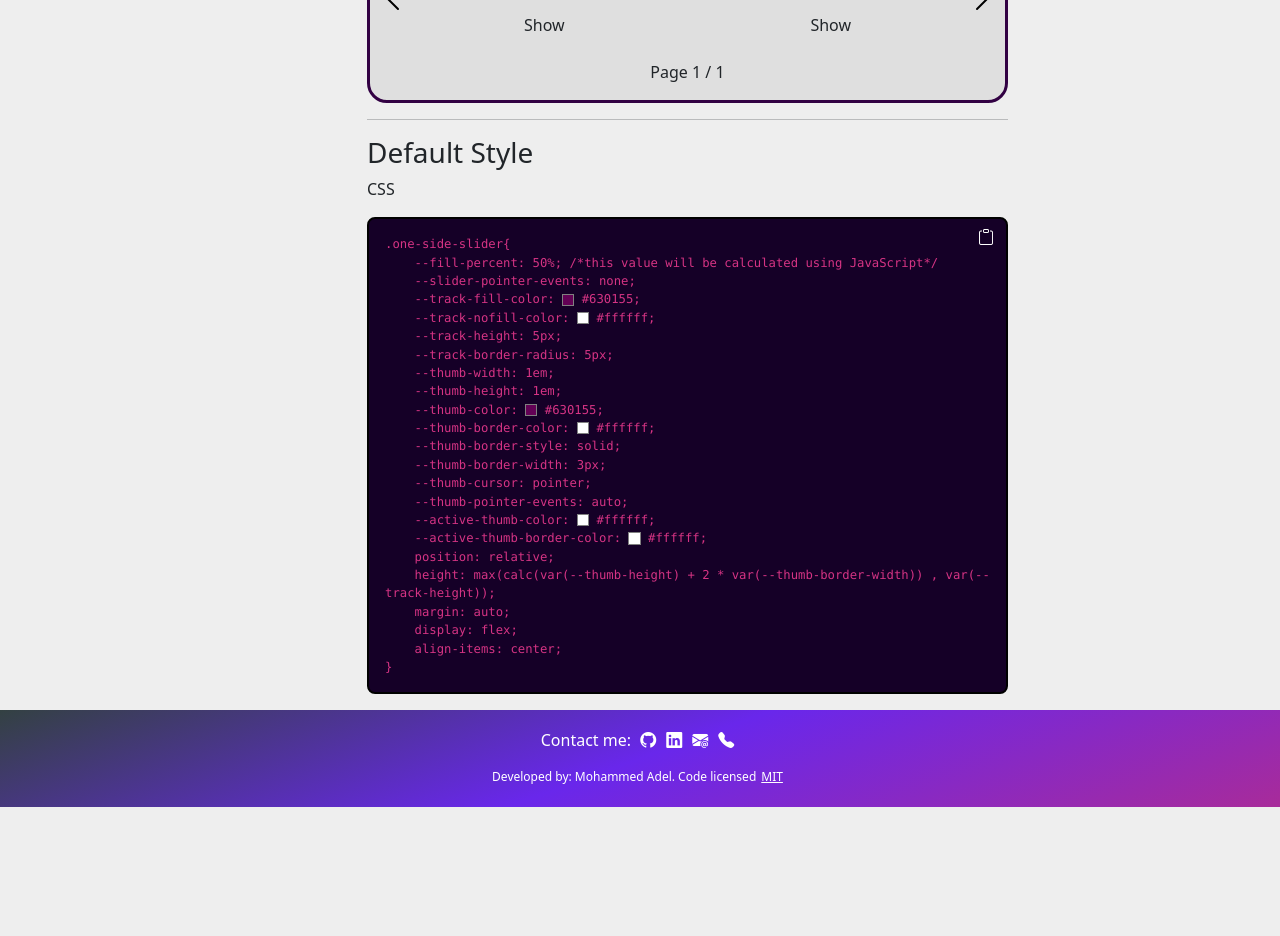
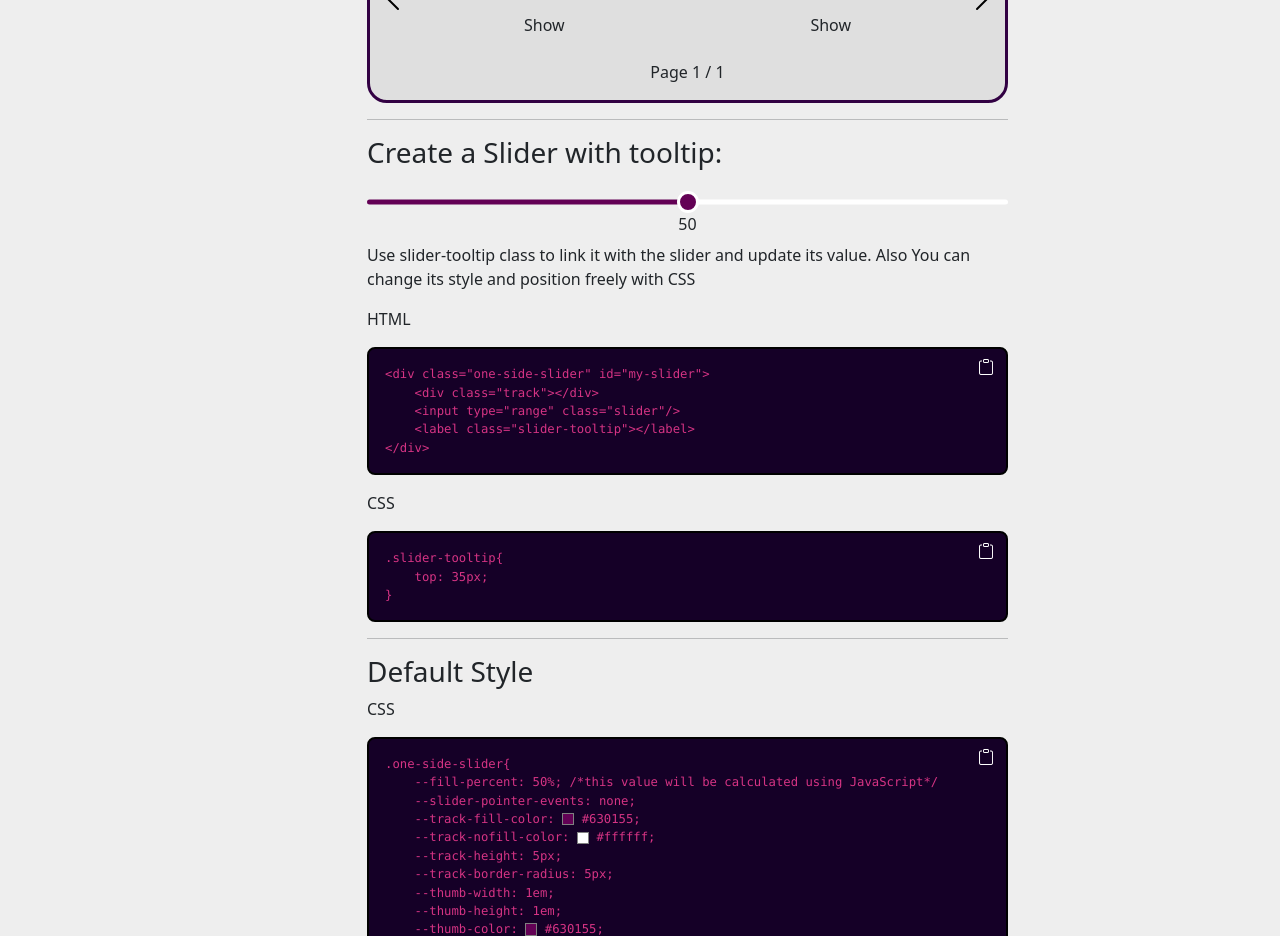
Before and after one commit to MohammedAdel224/dreams, an Angular app: page /docs/components/one-side-slider in a window 1280 px wide. Shown: the part 860-1796 px from the top of the page. Before the commit the page ends 1667 px from the top, so only its background shows below. Built offline with nearby package versions, Linux system fonts and the light colour scheme.

Commit message:
add create slider with tooltip

```diff
--- a/src/app/docs/components/one-side-slider/one-side-slider.component.html
+++ b/src/app/docs/components/one-side-slider/one-side-slider.component.html
@@ -4,5 +4,7 @@
     <hr>
     <app-examples></app-examples>
     <hr>
+    <app-create-slider-with-tooltip></app-create-slider-with-tooltip>
+    <hr>
     <app-default-style></app-default-style>
 </main>
```
Also changed, not shown: src/app/docs/components/one-side-slider/one-side-slider.component.ts (+5 -3 lines).
